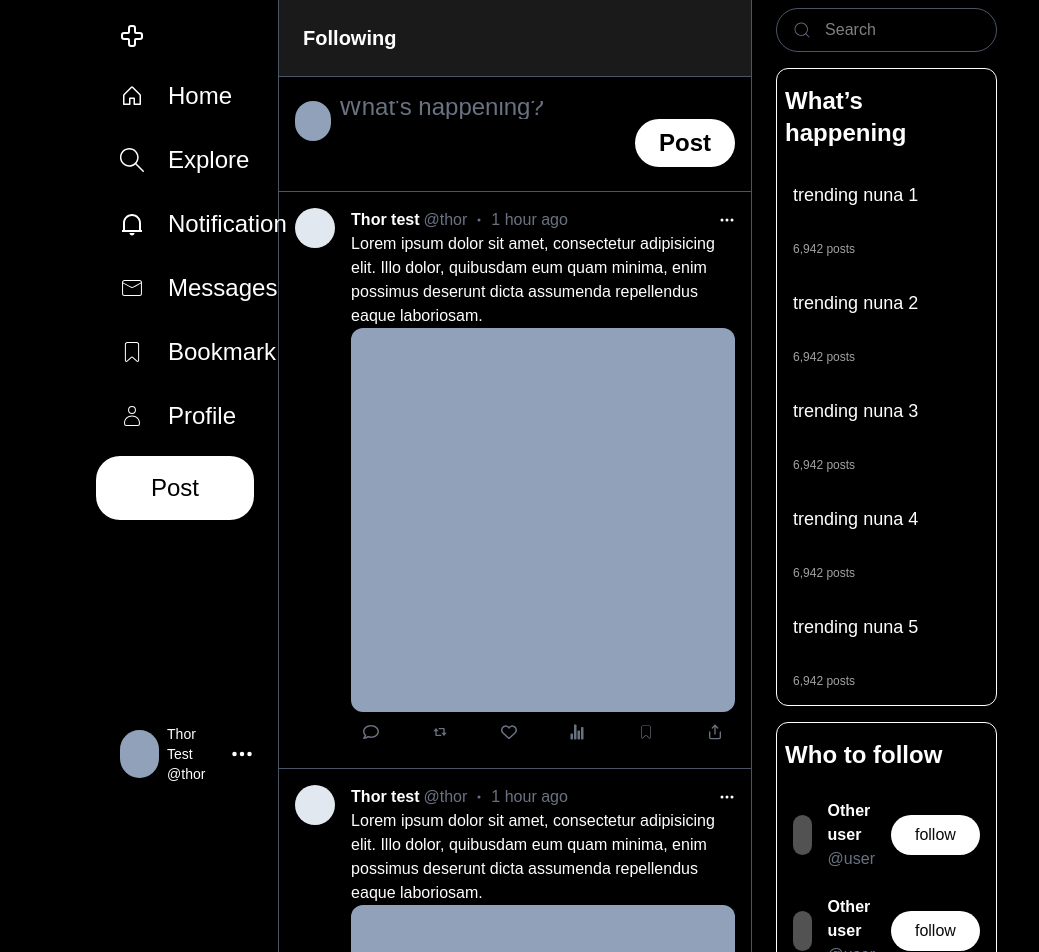
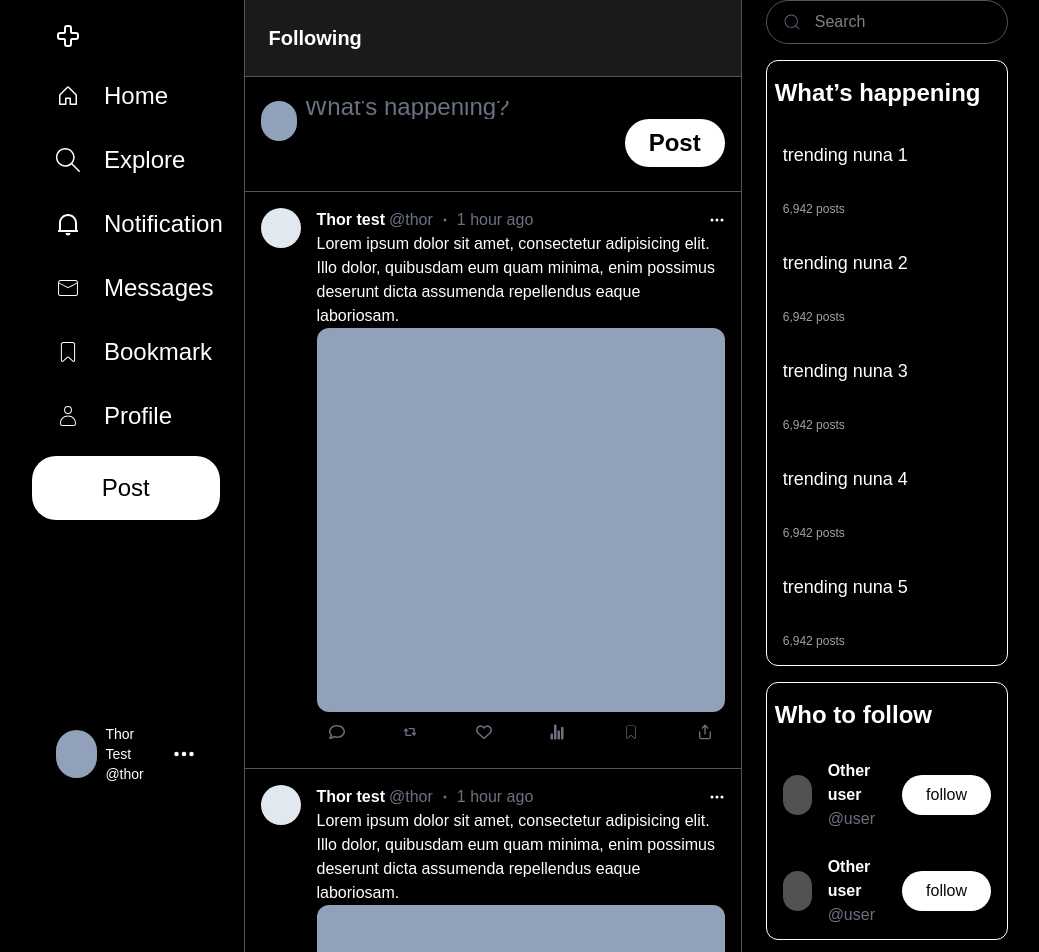
Before and after one commit to thorsanchez/Xclone, a Next.js app: page / in a window 1280 px wide. Shown: the top 952 px of the page, without its empty margins (120-1159 px from the left). Built offline with nearby package versions, Linux system fonts and the light colour scheme.

Commit message:
lagfæringar

```diff
--- a/src/app/page.tsx
+++ b/src/app/page.tsx
@@ -5,10 +5,10 @@ import { CiSearch } from "react-icons/ci";
 const Home = () => {
   return (
     <div className="w-full min-h-screen flex justify-center items-center relative bg-black">
-      <div className="max-w-[70vw] w-full flex relative">
+      <div className="max-w-[80vw] w-full flex relative">
         <LeftSidebar />
         <MainComponent />
-        <section className="w-[30%] sticky top-0 mt-2 h-screen flex flex-col items-stretch px-6">
+        <section className="w-[30%] sticky bottom-0 flex flex-col items-stretch px-6">
           <div>
             <div className="relative w-full h-full">
               <div className="absolute left-0 top-0 h-full flex items-center justify-center p-4">
@@ -36,19 +36,24 @@ const Home = () => {
           <div className="flex flex-col rounded-xl border mt-4">
             <h3 className="font-bold text-2xl my-2 p-2">Who to follow</h3>
             <div>
-            {Array.from({ length: 5 }).map((_, i) => (
-              <div key={i} className="hover:bg-white/5 flex items-center space-x-4 px-4 py-3">
-                <div className="w-10 h-10 bg-neutral-600 rounded-full"></div>
+              {Array.from({ length: 2 }).map((_, i) => (
+                <div
+                  key={i}
+                  className="hover:bg-white/5 flex items-center space-x-4 px-4 py-3"
+                >
+                  <div className="w-10 h-10 bg-neutral-600 rounded-full"></div>
                   <div className="flex flex-col">
                     <div className="font-bold">Other user</div>
                     <div className="text-gray-500">@user</div>
                   </div>
                   <div className="ml-auto">
-                    <button className="rounded-full px-6 py-2 bg-white text-neutral-950">follow</button>
+                    <button className="rounded-full px-6 py-2 bg-white text-neutral-950">
+                      follow
+                    </button>
                   </div>
                 </div>
-            ))}
-          </div>
+              ))}
+            </div>
           </div>
         </section>
       </div>
```
